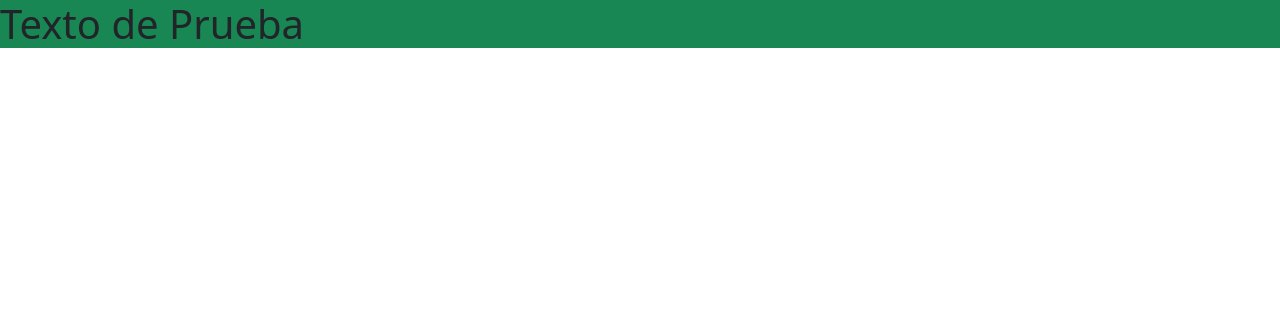
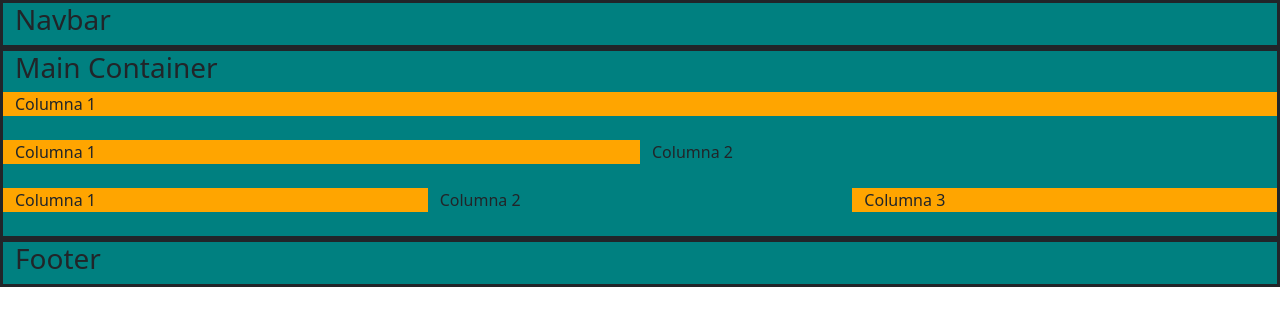
Before and after one commit to Aran-tm/social-network, a website built with Vite: page index.html in a window 1280 px wide. Built offline with nearby package versions, Linux system fonts and the light colour scheme.

Commit message:
adding new rows and cols

```diff
--- a/index.html
+++ b/index.html
@@ -1,4 +1,3 @@
-
 <!DOCTYPE html>
 
 <html lang="es">
@@ -11,35 +10,50 @@
     <link rel="icon" type="image/svg+xml" href="./icons/chatIcon.png" />
 
     <!-- my styles -->
-    <link rel="stylesheet" href="../social-network-main/style.css">
+    <link rel="stylesheet" href="./styles/style.css">
     <link rel="stylesheet" href="./bootstrap-5.3.2-dist/css/bootstrap.min.css">
     <title>Social Network</title>
 </head>
 
 <body>
 
-    <h1 class="bg-success">Texto de Prueba</h1>
+    <!-- This is the Navbar -->
+    <nav class="container-fluid bg nav-container">
+        <h3>Navbar</h3>
+    </nav>
 
-    <!-- this are rows for the mockup-->
+    <!-- Main Container -->
+    <div class="container-fluid bg main-container">
+        <h3>Main Container</h3>
+
+        <!-- This are rows for make mockup -->
         <div class="row">
-
+            <div class="col">Columna 1</div>
+        </div>
+        <br>
+        <div class="row">
+            <div class="col">Columna 1</div>
+            <div class="col">Columna 2</div>
+        </div>
+        <br>
+        <div class="row">
+            <div class="col">Columna 1</div>
+            <div class="col">Columna 2</div>
+            <div class="col">Columna 3</div>
         </div>
         <br>
         <div class="row">
 
         </div>
-    <br>
-    <div class="row">
-
-    </div>
-    <br>
-    <div class="row">
-
     </div>
 
+    <!-- This is the Navbar -->
+    <footer class="container-fluid bg footer-container">
+        <h3>Footer</h3>
+    </footer>
+
     <!-- my scripts -->
-    <script type="module" src="./main.js"></script>
-    <script src="https://cdn.tailwindcss.com"></script>
+    <script type="module" src="./scripts/main.js"></script>
     <script src="./bootstrap-5.3.2-dist/js/bootstrap.bundle.min.js"></script>
 </body>
 
--- /dev/null
+++ b/styles/style.css
@@ -0,0 +1,12 @@
+.bg {
+    background-color: teal;
+    border-style: solid;
+}
+
+[class^="col"]:nth-child(even) {
+    background-color: teal;
+}
+
+[class^="col"]:nth-child(odd) {
+    background-color: orange;
+}
```
Also changed, not shown: scripts/main.js (added), style.css (added). Lines whose indentation alone changed are shown as unchanged.
